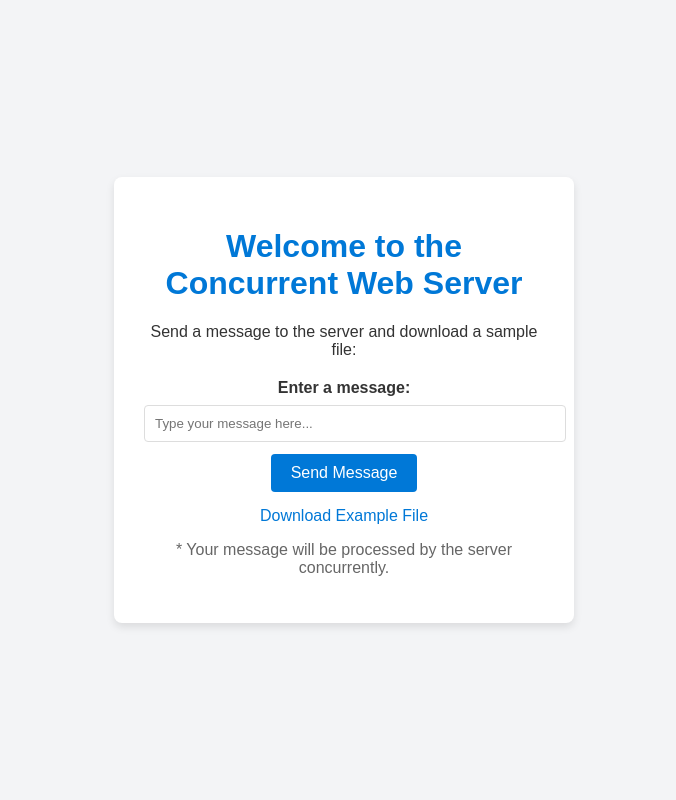
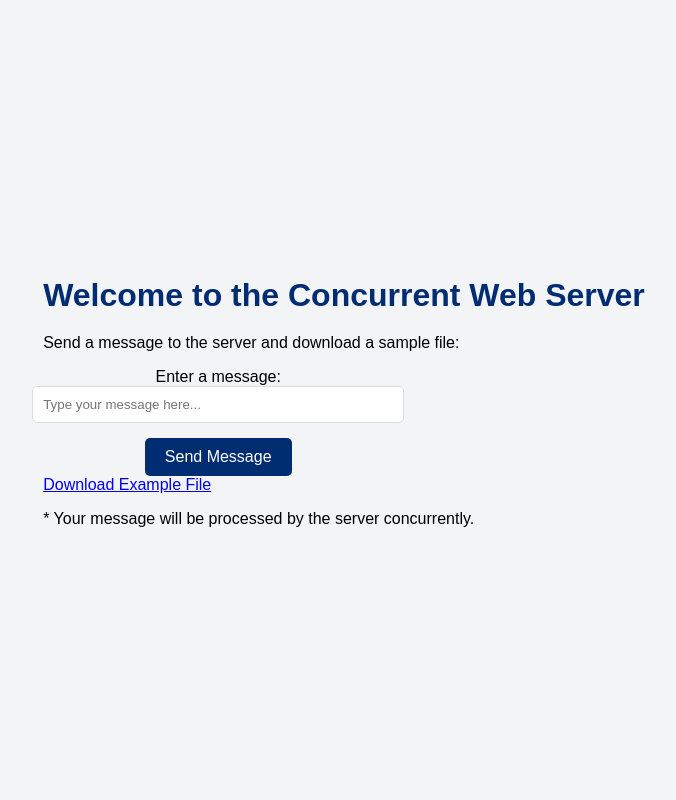
Before and after one commit to CoelhoNunes/Concurrent_Web_Server, a Flask app: page / in a window 1280 px wide. Shown: the whole page, without its empty margins (296-972 px from the left). Run offline with Flask 3, Linux system fonts and the light colour scheme.

Commit message:
Update style.css

```diff
--- a/static/style.css
+++ b/static/style.css
@@ -1,8 +1,6 @@
-/* style.css */
 body {
     font-family: Arial, sans-serif;
     background-color: #f3f4f6;
-    color: #333;
     display: flex;
     justify-content: center;
     align-items: center;
@@ -10,63 +8,112 @@ body {
     margin: 0;
 }
 
-.container {
+.main-container {
+    display: flex;
+    width: 800px;
+    height: 600px;
+    background-color: #ffffff;
+    border: 2px solid #F7A81B;
+    border-radius: 8px;
+    overflow: hidden;
+}
+
+.user-list-container {
+    width: 200px;
+    background-color: #002D72;
+    color: white;
+    padding: 20px;
+    overflow-y: auto;
+    display: flex;
+    flex-direction: column;
+    align-items: center;
+}
+
+.user-list-container h2 {
+    color: #F7A81B;
+}
+
+.user-list p {
+    cursor: pointer;
+    padding: 8px;
+    margin: 5px 0;
+    background-color: #F7A81B;
+    color: #002D72;
     text-align: center;
-    background-color: #fff;
-    padding: 30px;
-    box-shadow: 0px 4px 8px rgba(0, 0, 0, 0.1);
-    border-radius: 8px;
-    width: 400px;
+    border-radius: 5px;
+    width: 100%;
+}
+
+.chat-container {
+    flex: 1;
+    padding: 20px;
+    display: flex;
+    flex-direction: column;
+    align-items: center;
+    text-align: center;
+    color: #002D72;
+}
+
+.logo {
+    width: 150px;
+    margin-bottom: 15px;
 }
 
 h1 {
-    color: #0078d7;
+    color: #002D72;
+    margin-bottom: 20px;
+}
+
+.chatbox {
+    width: 100%;
+    height: 300px;
+    border: 1px solid #ddd;
+    border-radius: 5px;
+    overflow-y: scroll;
+    padding: 10px;
+    background-color: #f9f9f9;
+    margin-bottom: 15px;
 }
 
 form {
-    margin-top: 20px;
-}
-
-label {
-    font-weight: bold;
-    display: block;
-    margin-bottom: 8px;
+    display: flex;
+    flex-direction: column;
+    width: 100%;
+    max-width: 350px;
+    align-items: center;
 }
 
 input[type="text"] {
+    padding: 10px;
     width: 100%;
-    padding: 10px;
+    margin-bottom: 10px;
     border: 1px solid #ddd;
-    border-radius: 4px;
-    margin-bottom: 12px;
+    border-radius: 5px;
 }
 
 button {
-    background-color: #0078d7;
-    color: #fff;
+    background-color: #002D72;
+    color: white;
     border: none;
     padding: 10px 20px;
     cursor: pointer;
-    border-radius: 4px;
+    border-radius: 5px;
     font-size: 16px;
+    margin-top: 5px;
 }
 
 button:hover {
-    background-color: #005bb5;
+    background-color: #F7A81B;
 }
 
-.static-link {
-    margin-top: 15px;
-    display: inline-block;
-    color: #0078d7;
-    text-decoration: none;
+#clearButton {
+    background-color: #F7A81B;
+    color: #002D72;
+    font-weight: bold;
+    margin-top: 10px;
 }
 
-.static-link:hover {
-    text-decoration: underline;
+#clearButton:hover {
+    background-color: #002D72;
+    color: #F7A81B;
 }
-
-.message {
-    margin-top: 10px;
-    color: #666;
-}
```
